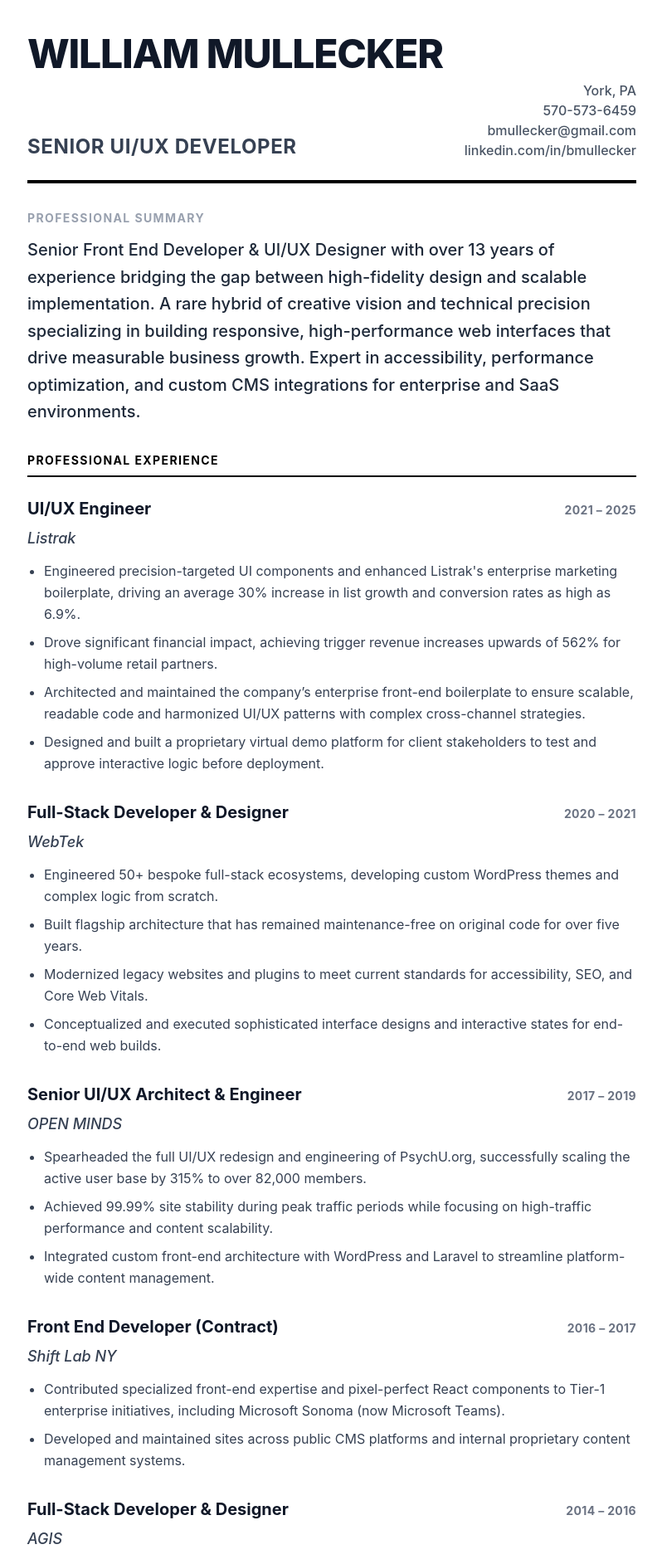
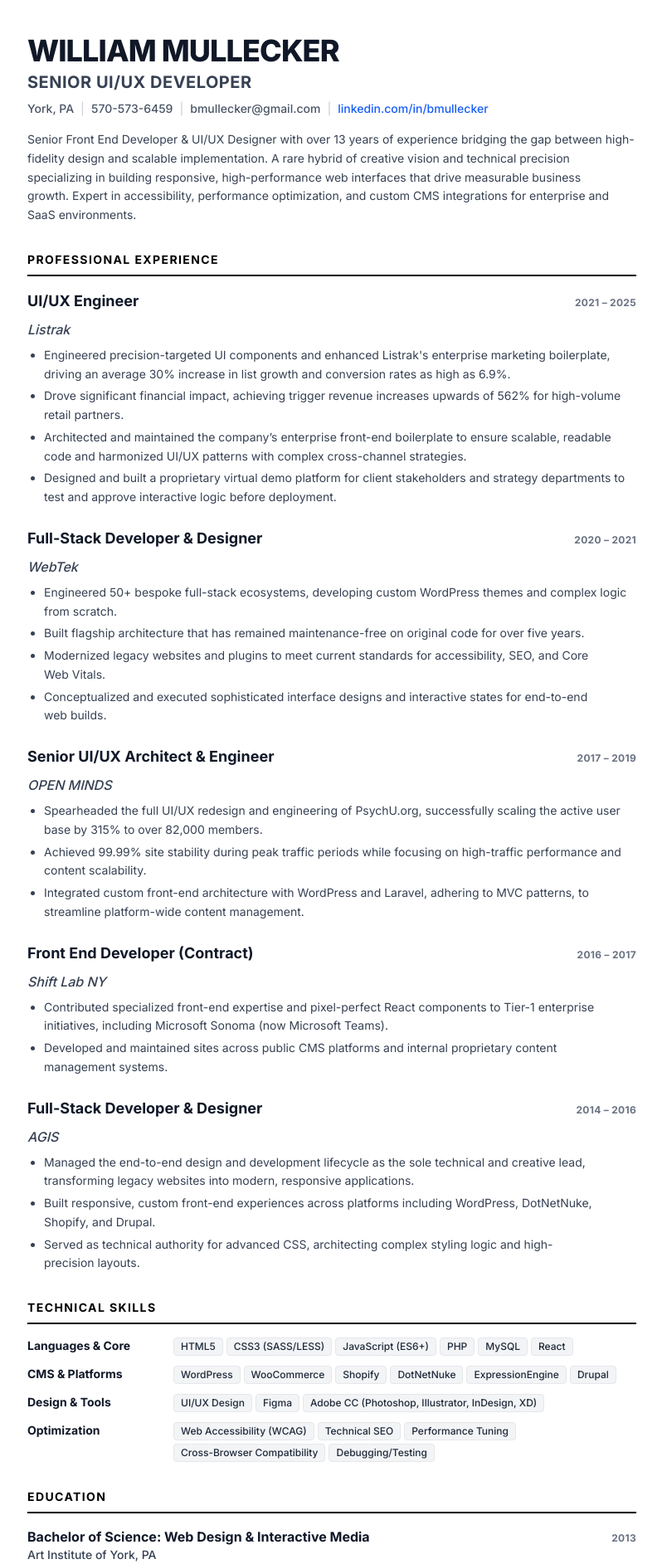
Before and after one commit to bmullecker/mullecker_resume-v1, a React (Vite) app in the folder resume/: page / in a window 1280 px wide. Shown: the part 80-1965 px from the top of the page at 83% size, without its empty margins (240-1038 px from the left). Built offline with nearby package versions, Linux system fonts and the light colour scheme.

Commit message:
Update styling to condense space and add print margins.

```diff
--- a/resume/index.html
+++ b/resume/index.html
@@ -2,7 +2,10 @@
 <html lang="en">
   <head>
     <meta charset="UTF-8" />
-    <link rel="icon" type="image/svg+xml" href="/favicon.svg" />
+    <link rel="icon" type="image/svg+xml" href="/vite.svg" />
+    <link rel="preconnect" href="https://fonts.googleapis.com">
+    <link rel="preconnect" href="https://fonts.gstatic.com" crossorigin>
+    <link href="https://fonts.googleapis.com/css2?family=Inter:wght@400;500;700;800&display=swap" rel="stylesheet">
     <meta name="viewport" content="width=device-width, initial-scale=1.0" />
     <title>resume</title>
   </head>
--- a/resume/src/App.tsx
+++ b/resume/src/App.tsx
@@ -17,7 +17,7 @@ function App() {
           Print Resume
         </button>
       </div>
-      <main className="max-w-4xl mx-auto bg-white shadow-xl print:shadow-none print:max-w-full border border-gray-100 print:border-none p-12 sm:p-16 lg:p-20 print:p-0">
+      <main className="max-w-4xl mx-auto bg-white shadow-xl print:shadow-none print:max-w-full border border-gray-100 print:border-none p-12 sm:p-16 lg:p-20 print:p-0 print:text-sm">
         <Header personalInfo={resumeData.personalInfo} />
         <Summary summary={resumeData.summary} />
         <Experience experience={resumeData.experience} />
--- a/resume/src/components/Education.tsx
+++ b/resume/src/components/Education.tsx
@@ -4,19 +4,19 @@ import type { Education as EducationType } from '../data';
 export default function Education({ education }: { education: EducationType[] }) {
     return (
         <section className="break-inside-avoid">
-            <h3 className="text-sm font-bold uppercase tracking-widest text-black border-b-2 border-black pb-2 mb-6 print:mb-4">
+            <h3 className="text-sm font-bold uppercase tracking-widest text-black border-b-2 border-black pb-2 mb-4 print:mb-2">
                 Education
             </h3>
-            <div className="space-y-6 print:space-y-4">
+            <div className="space-y-4 print:space-y-2">
                 {education.map((edu, index) => (
                     <div key={index} className="flex flex-col sm:flex-row sm:justify-between sm:items-baseline">
                         <div>
-                            <h4 className="text-lg font-bold text-gray-900">
+                            <h4 className="text-base font-bold text-gray-900 print:text-sm">
                                 {edu.degree}{edu.major ? `: ${edu.major}` : ''}
                             </h4>
-                            <div className="text-gray-700 font-medium">{edu.school}</div>
+                            <div className="text-sm text-gray-700 font-medium print:text-xs">{edu.school}</div>
                         </div>
-                        <div className="text-sm font-bold text-gray-500 uppercase tracking-wide mt-1 sm:mt-0">
+                        <div className="text-xs font-bold text-gray-500 uppercase tracking-wide mt-1 sm:mt-0">
                             {edu.year}
                         </div>
                     </div>
--- a/resume/src/components/Experience.tsx
+++ b/resume/src/components/Experience.tsx
@@ -4,20 +4,20 @@ import type { Experience as ExperienceType } from '../data';
 export default function Experience({ experience }: { experience: ExperienceType[] }) {
     return (
         <section className="mb-8 print:mb-6">
-            <h3 className="text-sm font-bold uppercase tracking-widest text-black border-b-2 border-black pb-2 mb-6 print:mb-4">
+            <h3 className="text-sm font-bold uppercase tracking-widest text-black border-b-2 border-black pb-2 mb-4 print:mb-2">
                 Professional Experience
             </h3>
-            <div className="space-y-8 print:space-y-6">
+            <div className="space-y-6 print:space-y-4">
                 {experience.map((job, index) => (
                     <div key={index} className="break-inside-avoid">
                         <div className="flex flex-col sm:flex-row sm:justify-between sm:items-baseline mb-2 print:mb-1">
-                            <h4 className="text-xl font-bold text-gray-900">{job.role}</h4>
-                            <span className="text-sm font-bold text-gray-500 uppercase tracking-wide">
+                            <h4 className="text-lg font-bold text-gray-900 print:text-base">{job.role}</h4>
+                            <span className="text-xs font-bold text-gray-500 uppercase tracking-wide">
                                 {job.date}
                             </span>
                         </div>
-                        <div className="text-lg font-medium text-gray-700 italic mb-3 print:mb-2">{job.company}</div>
-                        <ul className="list-disc pl-5 space-y-2 text-gray-700 text-base print:text-sm">
+                        <div className="text-base font-medium text-gray-700 italic mb-2 print:mb-1 print:text-sm">{job.company}</div>
+                        <ul className="list-disc pl-5 space-y-1 text-gray-700 text-sm print:text-xs">
                             {job.responsibilities.map((req, i) => (
                                 <li key={i} className="leading-relaxed">{req}</li>
                             ))}
--- a/resume/src/components/Header.tsx
+++ b/resume/src/components/Header.tsx
@@ -3,20 +3,21 @@ import type { PersonalInfo } from '../data';
 
 export default function Header({ personalInfo }: { personalInfo: PersonalInfo }) {
     return (
-        <header className="border-b-4 border-black pb-6 mb-8 print:pb-4 print:mb-6">
-            <h1 className="text-4xl sm:text-5xl font-extrabold tracking-tight uppercase mb-2">
+        <header className="mb-4 print:mb-2">
+            <h1 className="text-3xl sm:text-4xl font-extrabold tracking-tight uppercase mb-1 print:text-3xl">
                 {personalInfo.name}
             </h1>
-            <div className="flex flex-col sm:flex-row sm:justify-between sm:items-end gap-4 sm:gap-0">
-                <h2 className="text-xl sm:text-2xl font-bold text-gray-700 uppercase tracking-wide">
-                    Senior UI/UX Developer
-                </h2>
-                <div className="text-sm sm:text-base font-medium text-gray-600 sm:text-right flex flex-col sm:items-end">
-                    <span>{personalInfo.location}</span>
-                    <a href={`tel:${personalInfo.phone.replace(/-/g, '')}`} className="hover:text-black hover:underline">{personalInfo.phone}</a>
-                    <a href={`mailto:${personalInfo.email}`} className="hover:text-black hover:underline">{personalInfo.email}</a>
-                    <a href={`https://${personalInfo.linkedin}`} target="_blank" rel="noreferrer" className="hover:text-black hover:underline">{personalInfo.linkedin}</a>
-                </div>
+            <h2 className="text-lg sm:text-xl font-bold text-gray-700 uppercase tracking-wide print:text-lg mb-2 print:mb-1">
+                Senior UI/UX Developer
+            </h2>
+            <div className="text-xs sm:text-sm font-medium text-gray-600 flex flex-wrap gap-2 items-center print:text-xs">
+                <span>{personalInfo.location}</span>
+                <span className="text-gray-300">|</span>
+                <a href={`tel:${personalInfo.phone.replace(/-/g, '')}`} className="hover:text-black hover:underline">{personalInfo.phone}</a>
+                <span className="text-gray-300">|</span>
+                <a href={`mailto:${personalInfo.email}`} className="hover:text-black hover:underline">{personalInfo.email}</a>
+                <span className="text-gray-300">|</span>
+                <a href={`https://${personalInfo.linkedin}`} target="_blank" rel="noreferrer" className="hover:text-black hover:underline text-blue-600 print:text-gray-600">{personalInfo.linkedin}</a>
             </div>
         </header>
     );
--- a/resume/src/components/Skills.tsx
+++ b/resume/src/components/Skills.tsx
@@ -4,18 +4,18 @@ import type { SkillCategory } from '../data';
 export default function Skills({ skills }: { skills: SkillCategory[] }) {
     return (
         <section className="mb-8 print:mb-6 break-inside-avoid">
-            <h3 className="text-sm font-bold uppercase tracking-widest text-black border-b-2 border-black pb-2 mb-6 print:mb-4">
+            <h3 className="text-sm font-bold uppercase tracking-widest text-black border-b-2 border-black pb-2 mb-4 print:mb-2">
                 Technical Skills
             </h3>
-            <div className="grid grid-cols-1 sm:grid-cols-2 gap-6 print:grid-cols-2 print:gap-4">
+            <div className="flex flex-col gap-3 print:gap-2">
                 {skills.map((category, index) => (
-                    <div key={index}>
-                        <h4 className="font-bold text-gray-900 mb-2">{category.category}</h4>
-                        <div className="flex flex-wrap gap-2">
+                    <div key={index} className="flex flex-col sm:flex-row sm:items-baseline gap-1 sm:gap-4 print:flex-row print:items-baseline print:gap-4">
+                        <h4 className="text-sm font-bold text-gray-900 w-40 shrink-0 print:w-36">{category.category}</h4>
+                        <div className="flex flex-wrap gap-1">
                             {category.items.map((skill, i) => (
                                 <span
                                     key={i}
-                                    className="bg-gray-100 text-gray-800 border border-gray-200 px-3 py-1 rounded-sm text-sm font-medium"
+                                    className="bg-gray-100 text-gray-800 border border-gray-200 px-2 py-0.5 rounded-sm text-xs font-medium"
                                 >
                                     {skill}
                                 </span>
--- a/resume/src/components/Summary.tsx
+++ b/resume/src/components/Summary.tsx
@@ -1,12 +1,9 @@
-
 
 export default function Summary({ summary }: { summary: string }) {
     return (
         <section className="mb-8 print:mb-6">
-            <h3 className="text-sm font-bold uppercase tracking-widest text-gray-400 mb-3 print:hidden">
-                Professional Summary
-            </h3>
-            <p className="text-gray-800 text-lg leading-relaxed sm:text-xl font-medium">
+
+            <p className="text-gray-700 text-sm leading-relaxed print:text-xs">
                 {summary}
             </p>
         </section>
--- a/resume/src/data.ts
+++ b/resume/src/data.ts
@@ -49,7 +49,7 @@ export const resumeData: ResumeData = {
     },
     {
       category: "CMS & Platforms",
-      items: ["WordPress", "WooCommerce", "Shopify", "DotNetNuke", "ExpressionEngine"],
+      items: ["WordPress", "WooCommerce", "Shopify", "DotNetNuke", "ExpressionEngine", "Drupal"],
     },
     {
       category: "Design & Tools",
@@ -69,7 +69,7 @@ export const resumeData: ResumeData = {
         "Engineered precision-targeted UI components and enhanced Listrak's enterprise marketing boilerplate, driving an average 30% increase in list growth and conversion rates as high as 6.9%.",
         "Drove significant financial impact, achieving trigger revenue increases upwards of 562% for high-volume retail partners.",
         "Architected and maintained the company’s enterprise front-end boilerplate to ensure scalable, readable code and harmonized UI/UX patterns with complex cross-channel strategies.",
-        "Designed and built a proprietary virtual demo platform for client stakeholders to test and approve interactive logic before deployment.",
+        "Designed and built a proprietary virtual demo platform for client stakeholders and strategy departments to test and approve interactive logic before deployment.",
       ],
     },
     {
@@ -90,7 +90,7 @@ export const resumeData: ResumeData = {
       responsibilities: [
         "Spearheaded the full UI/UX redesign and engineering of PsychU.org, successfully scaling the active user base by 315% to over 82,000 members.",
         "Achieved 99.99% site stability during peak traffic periods while focusing on high-traffic performance and content scalability.",
-        "Integrated custom front-end architecture with WordPress and Laravel to streamline platform-wide content management.",
+        "Integrated custom front-end architecture with WordPress and Laravel, adhering to MVC patterns, to streamline platform-wide content management.",
       ],
     },
     {
--- a/resume/src/index.css
+++ b/resume/src/index.css
@@ -6,19 +6,21 @@
 
 @layer base {
   body {
-    @apply bg-gray-50 text-gray-900;
+    @apply bg-gray-50 text-gray-900 text-pretty;
   }
 }
 
 @media print {
   @page {
-    margin: 0;
+    margin: 0.7in;
     size: auto;
   }
 
   body {
     -webkit-print-color-adjust: exact;
     print-color-adjust: exact;
+    orphans: 2;
+    widows: 2;
     @apply bg-white;
   }
 }
```
